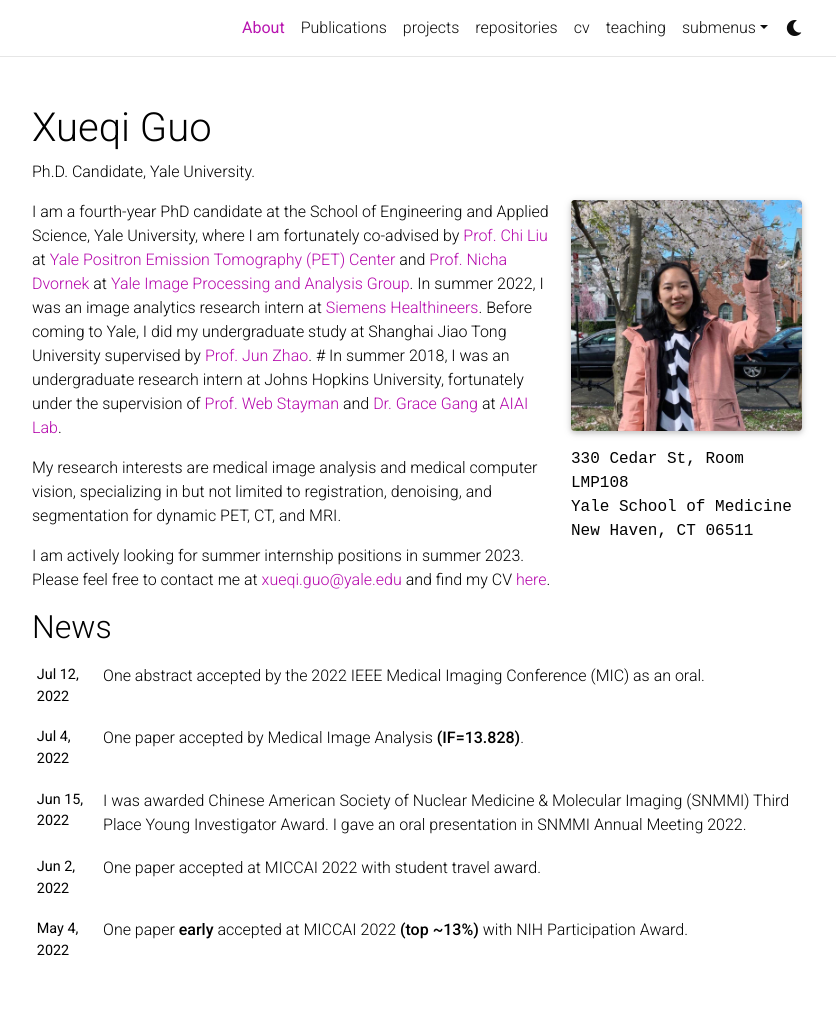
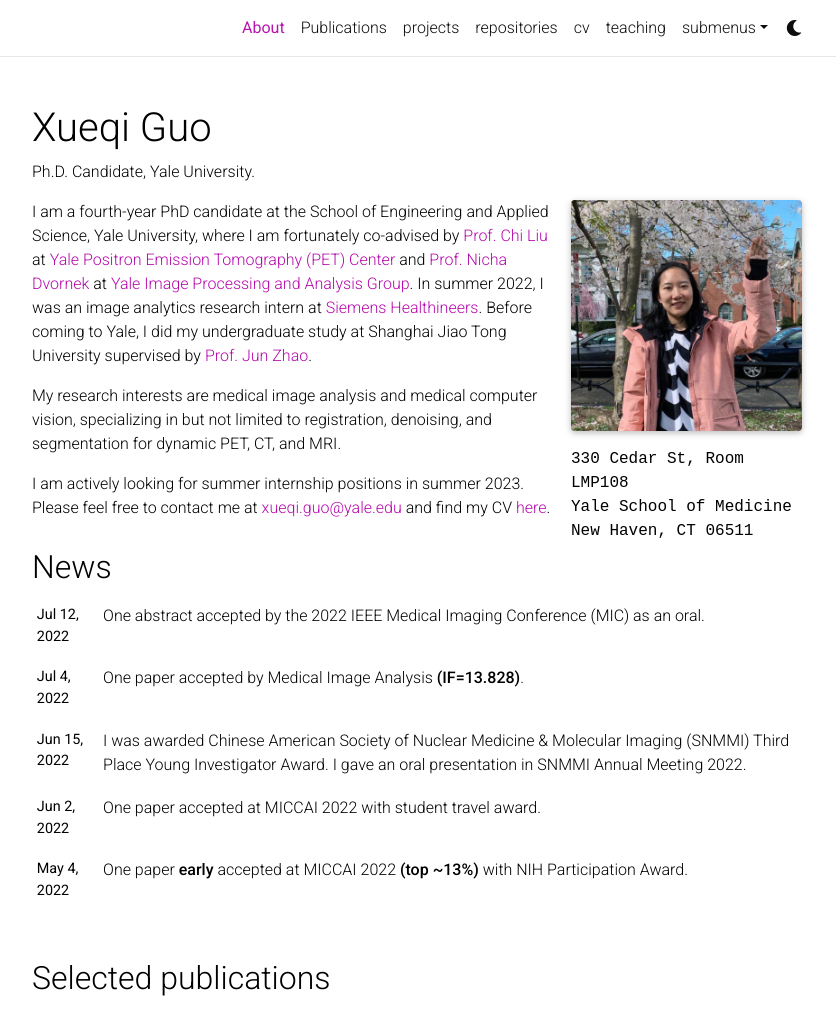
Before and after one commit to gxq1998/gxq1998.github.io, a Jekyll site: the page built from _pages/about.md, in a window 1280 px wide and 1359 px high, cut to the strip 0-1010 px from the top of the window. Shown: the whole strip, without its empty margins (223-1059 px from the left). Built offline with Jekyll 4.4.1, drawn with Linux system fonts in a browser that asks for light colours; full-size pictures stand in for the smaller copies a plugin makes; comment, search, counter and statistics services are not loaded; a style sheet for code colours, icons or effects is not loaded.

Commit message:
Update about.md

```diff
--- a/_pages/about.md
+++ b/_pages/about.md
@@ -16,9 +16,10 @@
 news: true  # includes a list of news items
 selected_papers: true # includes a list of papers marked as "selected={true}"
 social: true  # includes social icons at the bottom of the page
+# In summer 2018, I was an undergraduate research intern at Johns Hopkins University, fortunately under the supervision of [Prof. Web Stayman](https://www.bme.jhu.edu/people/faculty/j-webster-stayman/) and [Dr. Grace Gang](https://engineering.jhu.edu/faculty/grace-gang/) at [AIAI Lab](https://aiai.jhu.edu/).
 ---
 
-I am a fourth-year PhD candidate at the School of Engineering and Applied Science, Yale University, where I am fortunately co-advised by [Prof. Chi Liu](https://seas.yale.edu/faculty-research/faculty-directory/chi-liu) at [Yale Positron Emission Tomography (PET) Center](https://medicine.yale.edu/pet/) and [Prof. Nicha Dvornek](http://www.hellonicha.com/) at [Yale Image Processing and Analysis Group](https://medicine.yale.edu/bioimaging/ipa/people/). In summer 2022, I was an image analytics research intern at [Siemens Healthineers](https://www.siemens-healthineers.com/). Before coming to Yale, I did my undergraduate study at Shanghai Jiao Tong University supervised by [Prof. Jun Zhao](https://bme.sjtu.edu.cn/En/FacultyDetail/76). # In summer 2018, I was an undergraduate research intern at Johns Hopkins University, fortunately under the supervision of [Prof. Web Stayman](https://www.bme.jhu.edu/people/faculty/j-webster-stayman/) and [Dr. Grace Gang](https://engineering.jhu.edu/faculty/grace-gang/) at [AIAI Lab](https://aiai.jhu.edu/).
+I am a fourth-year PhD candidate at the School of Engineering and Applied Science, Yale University, where I am fortunately co-advised by [Prof. Chi Liu](https://seas.yale.edu/faculty-research/faculty-directory/chi-liu) at [Yale Positron Emission Tomography (PET) Center](https://medicine.yale.edu/pet/) and [Prof. Nicha Dvornek](http://www.hellonicha.com/) at [Yale Image Processing and Analysis Group](https://medicine.yale.edu/bioimaging/ipa/people/). In summer 2022, I was an image analytics research intern at [Siemens Healthineers](https://www.siemens-healthineers.com/). Before coming to Yale, I did my undergraduate study at Shanghai Jiao Tong University supervised by [Prof. Jun Zhao](https://bme.sjtu.edu.cn/En/FacultyDetail/76).
 
 My research interests are medical image analysis and medical computer vision, specializing in but not limited to registration, denoising, and segmentation for dynamic PET, CT, and MRI.
 
```
